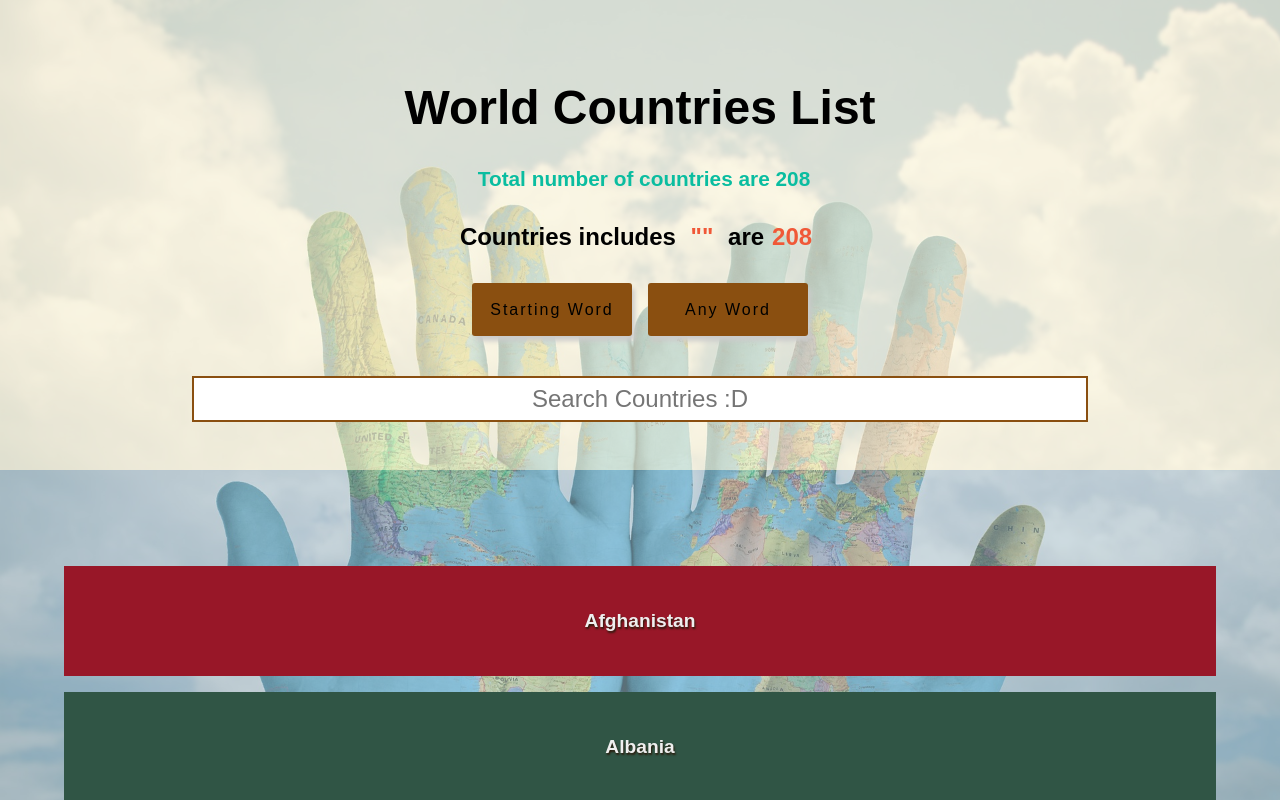
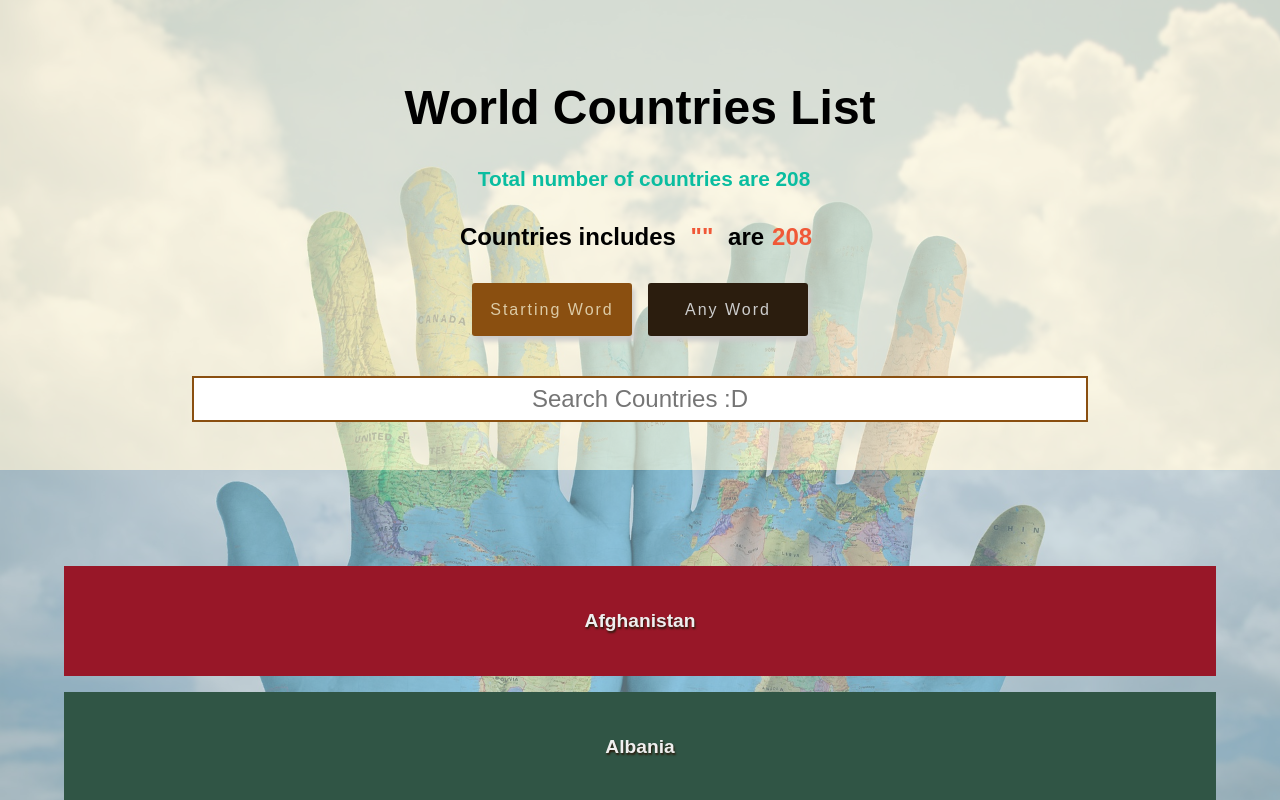
Before and after one commit to flyjwayur/Search-Countries, a React (Create React App) app: page / in a window 1280 px wide. Shown: the top 800 px of the page. Built offline with nearby package versions, Linux system fonts and the light colour scheme; what webfontloader would draw is missing.

Commit message:
Add default checked in Any word radio button

```diff
--- a/src/App.js
+++ b/src/App.js
@@ -34,6 +34,7 @@ class App extends Component {
         <SearchForm
           handleRadioButton={this.handleRadioButton}
           handleOnChange={this.handleOnChange}
+          include={this.state.include}
         />
         <ResultSection
           countries={countries}
--- a/src/components/RadioButtons.js
+++ b/src/components/RadioButtons.js
@@ -1,24 +1,33 @@
-import React from 'react';
-import './radioButtons.css';
+import React from "react";
+import "./radioButtons.css";
 
-function RadioButtons(props){
-
-  let {id, value , onClickHandler, labelText} = props
+function RadioButtons(props) {
+  let { id, value, onClickHandler, labelText, include } = props;
 
   return (
     <div>
+      {(include === value) ?
       <input
         type="radio"
         id={id}
         name="radioBtn"
         value={value}
         onChange={onClickHandler}
+        defaultChecked
       />
+      :
+      <input
+        type="radio"
+        id={id}
+        name="radioBtn"
+        value={value}
+        onChange={onClickHandler}
+      />}
       <label htmlFor={id} className="radioBtnLabel">
         {labelText}
       </label>
     </div>
-  )
+  );
 }
 
 export default RadioButtons;
--- a/src/components/ResultSection.js
+++ b/src/components/ResultSection.js
@@ -8,7 +8,6 @@ const ResultSection = ({ countries, searchInput, include }) => {
     let lengthCountries = include
       ? includes(countries, searchInput).length
       : startsWith(countries, searchInput).length;
-    console.log(lengthCountries);
     return lengthCountries > 0 ? true : false;
   };
   checkLengthCountries();
--- a/src/components/SearchForm.js
+++ b/src/components/SearchForm.js
@@ -2,14 +2,14 @@ import React from "react";
 import RadioButtons from "./RadioButtons";
 import './searchForm.css';
 
-const SearchForm = ({handleRadioButton, handleOnChange}) => {
+const SearchForm = ({handleRadioButton, handleOnChange, include}) => {
 
     return (
       <section className="searchSection">
         <form name="searchForm" className="searchForm">
           <div className="radioBtnWrapper">
-          <RadioButtons id="startWord" value="startWord" onClickHandler={() => handleRadioButton(false)} labelText="Starting Word"/>
-          <RadioButtons id="anyWord" value="anyWord" onClickHandler={() => handleRadioButton(true)} labelText="Any Word" />
+          <RadioButtons id="startWord" value={false} onClickHandler={() => handleRadioButton(false)} labelText="Starting Word" include={include}/>
+          <RadioButtons id="anyWord" value={true} onClickHandler={() => handleRadioButton(true)} labelText="Any Word" include={include}/>
           </div>
         </form>
         <input
--- a/src/components/radioButtons.css
+++ b/src/components/radioButtons.css
@@ -13,11 +13,12 @@ input:focus {
     padding: 1.1rem 0;
     margin: 0.5rem;
     margin-top: 1rem;
-    box-shadow: 3px 5px 5px #ccc;
+    box-shadow: 3px 5px 5px var(--middle-grey);
     letter-spacing: 2px;
     text-align: center;
     cursor : pointer;
     border-radius: 3px;
+    color: var(--light-yellow);
 }
 
 .radioBtnLabel:hover{
@@ -26,5 +27,5 @@ input:focus {
 
 input[type="radio"]:checked + .radioBtnLabel{
     background-color: var(--dark-brown);
-    color: #ccc;
+    color: var(--middle-grey);
 }
--- a/src/index.css
+++ b/src/index.css
@@ -15,6 +15,7 @@
     --middle-brown : rgb(165, 119, 74);
     --light-yellow : rgba(255, 255, 230, 0.7);
     --dark-brown : rgb(43, 29, 14, 1);
+    --middle-grey : #ccc;
     --light-grey : #efefef;
     --light-blue : rgba(173, 216, 230, 0.5);
     --grey : rgba(211, 211, 211, 0.5);
```
Lines whose indentation alone changed are shown as unchanged.
